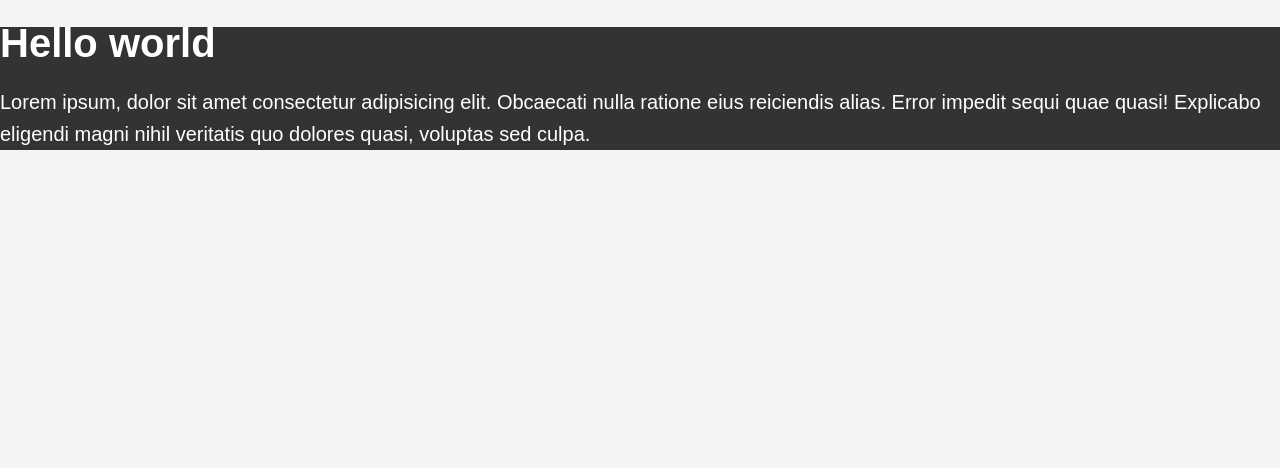
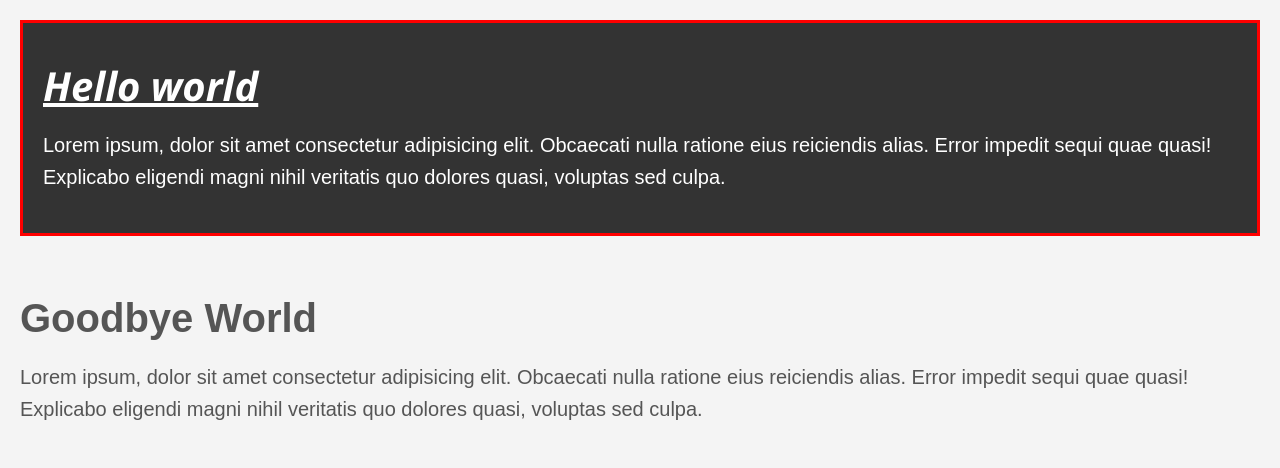
Before and after one commit to Somesh11097/CSS-PRACTICE, a plain HTML site: page files/index.html in a window 1280 px wide. Drawn offline with Linux system fonts and the light colour scheme.

Commit message:
Commit
Added Css- box_Model

```diff
--- a/files/index.html
+++ b/files/index.html
@@ -17,12 +17,23 @@
 
 <body>
 
-   <div class="box-1">
-    <h1>Hello world</h1>
-    <p>Lorem ipsum, dolor sit amet consectetur adipisicing elit. Obcaecati nulla ratione eius reiciendis alias. Error impedit sequi quae quasi! Explicabo eligendi magni nihil veritatis quo dolores quasi, voluptas sed culpa.</p>
+   <div class="container">
+    <div class="box-1">
+        <h1>Hello world</h1>
+        <p>Lorem ipsum, dolor sit amet consectetur adipisicing elit. Obcaecati nulla ratione eius reiciendis alias. Error impedit sequi quae quasi! Explicabo eligendi magni nihil veritatis quo dolores quasi, voluptas sed culpa.</p>
+
+       </div>
 
    </div>
 
 
+   <div class="box-2">
+    <h1>Goodbye World</h1>
+    <p>Lorem ipsum, dolor sit amet consectetur adipisicing elit. Obcaecati nulla ratione eius reiciendis alias. Error impedit sequi quae quasi! Explicabo eligendi magni nihil veritatis quo dolores quasi, voluptas sed culpa.</p>
+
+
+
+   </div>
+
 </body>
 </html>
--- a/files/styles.css
+++ b/files/styles.css
@@ -1,3 +1,8 @@
+/* *{
+    margin:0;
+    padding:0;
+} */
+
 body{
     background-color: #f4f4f4;
     color: #555555;
@@ -6,13 +11,39 @@ body{
     font-weight: normal;
     line-height: 1.6em;
     margin:0;
-    /* em/m this is used to add line/space between sentence. em or m is the measure of unit, which is ised in more responsive type website */
+    /* em/m  this is used to add line/space between sentence. em or m is the measure of unit, which is ised in more responsive type website */
 }
 
 /* id is unique
 class isnt */
 
+/* .container{
+    width:80px;
+    margin:auto;
+} */
+
 .box-1{
     background-color: #333333;
     color: #fff;
+    border: 5px red solid;
+    border-width:3px;
+    padding:20px;
+    margin:20px;
 }
+
+.box-1 h1{
+    font-family:'Segoe UI', Tahoma, Geneva, Verdana, sans-serif;
+    font-weight: 800;
+    font-style:italic;
+    text-decoration: underline;
+
+}
+
+
+
+.box-2{
+    border:3px dotted light-gray;
+    padding: 20px;
+    margin: 20px 0;
+
+}
```
